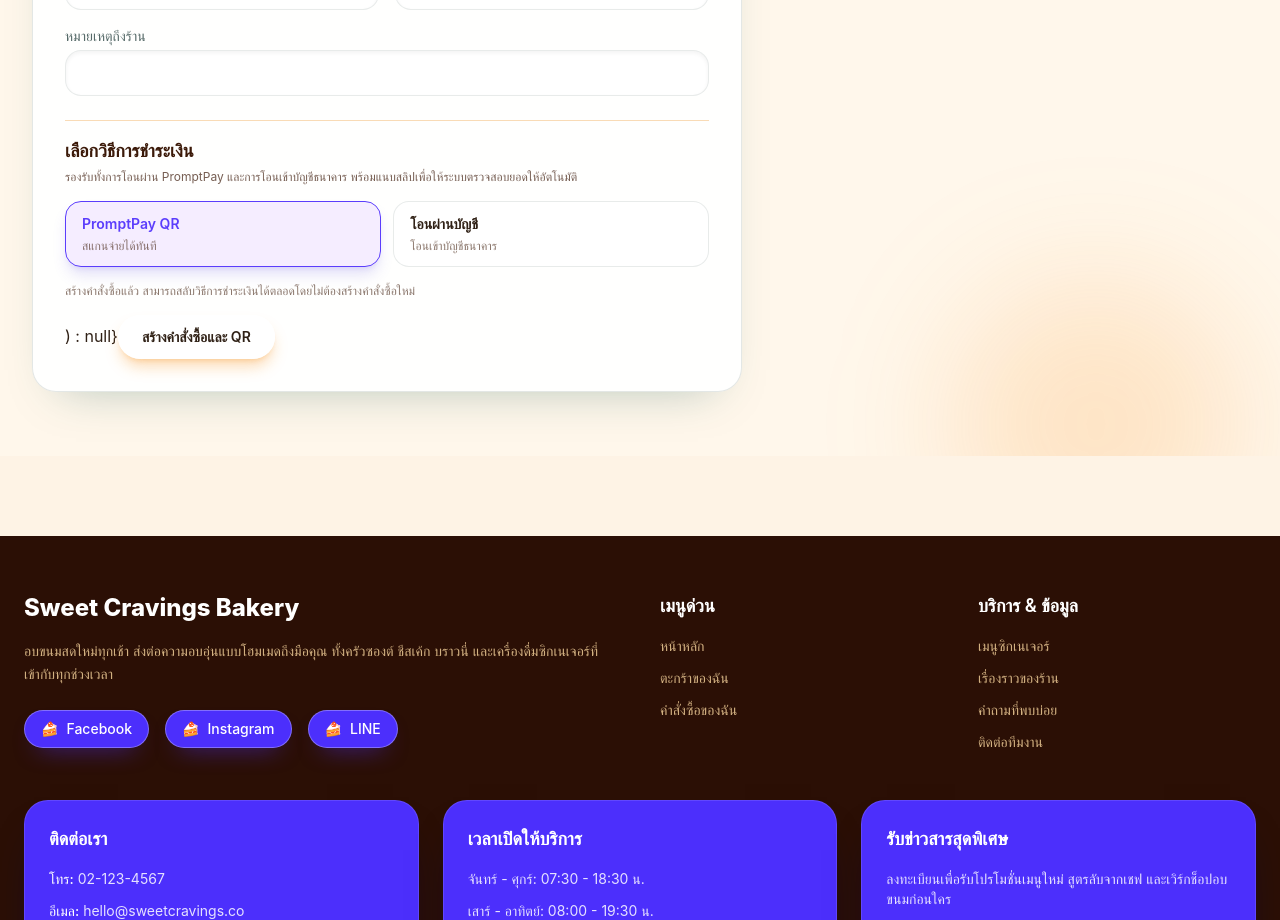
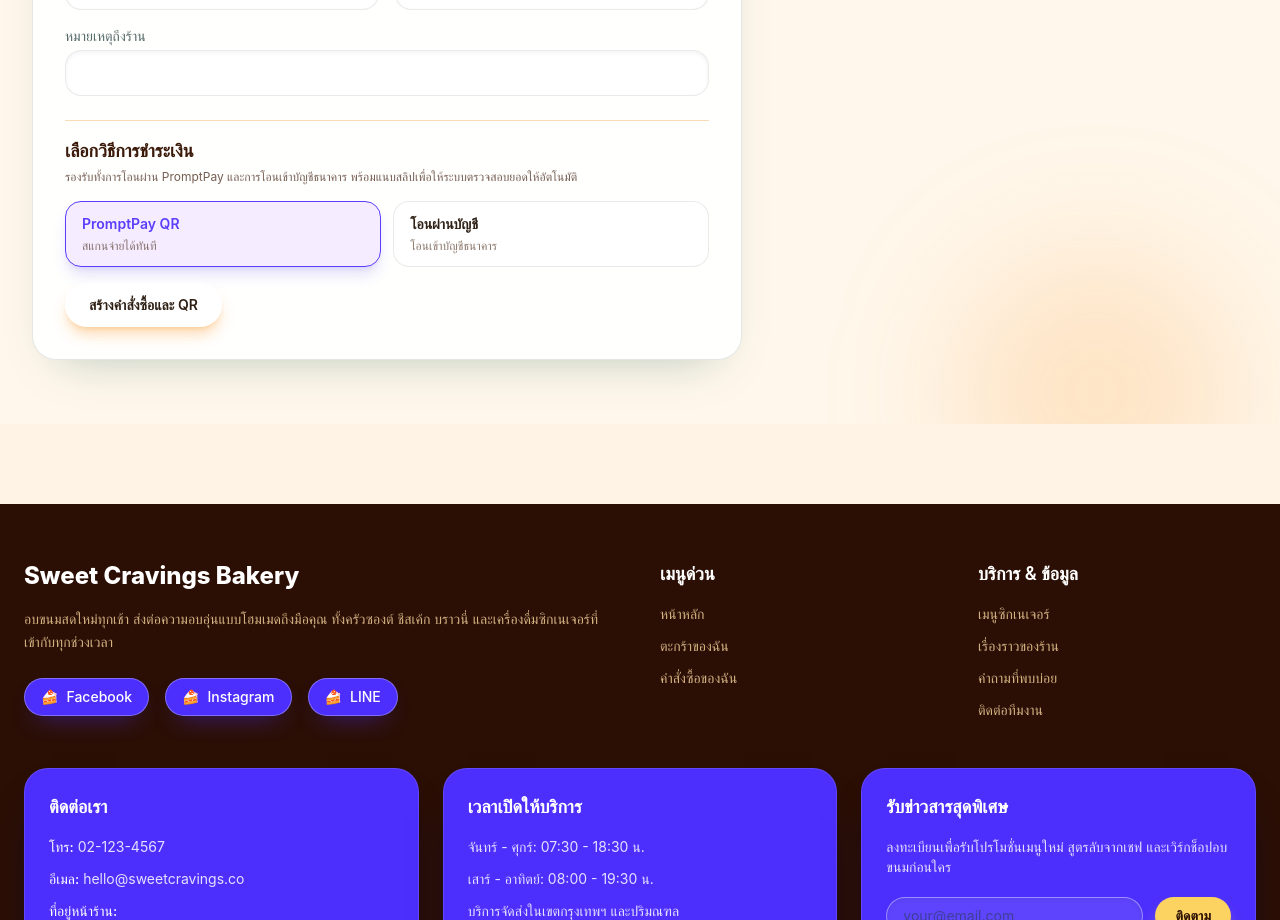
Before and after one commit to DnopPondz/Mystore, a Next.js app: page /checkout in a window 1280 px wide. Shown: the part 820-1740 px from the top of the page. Built offline with nearby package versions, Linux system fonts and the light colour scheme; no server answers; the database is empty.

Commit message:
Fix checkout payment section conditional rendering

```diff
--- a/app/(site)/checkout/page.jsx
+++ b/app/(site)/checkout/page.jsx
@@ -394,6 +394,7 @@ export default function CheckoutPage() {
                   );
                 })}
               </div>
+              {order ? (
                 <p className="text-xs text-[#3c1a09]/60">
                   สร้างคำสั่งซื้อแล้ว สามารถสลับวิธีการชำระเงินได้ตลอดโดยไม่ต้องสร้างคำสั่งซื้อใหม่
                 </p>
```
